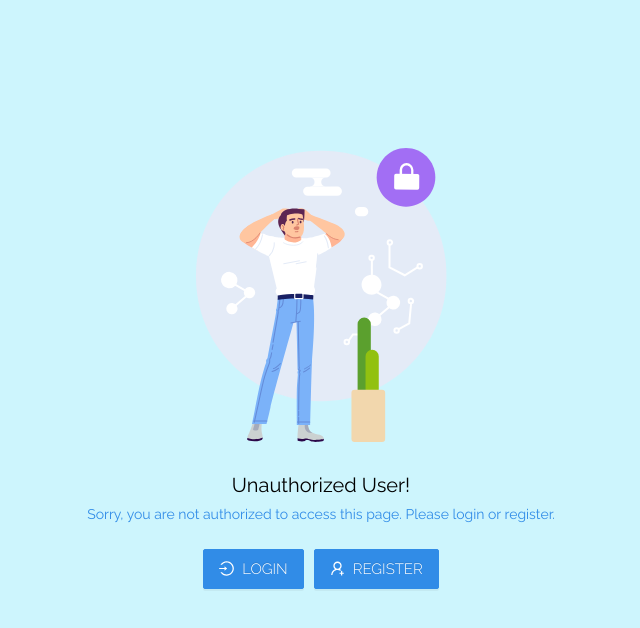
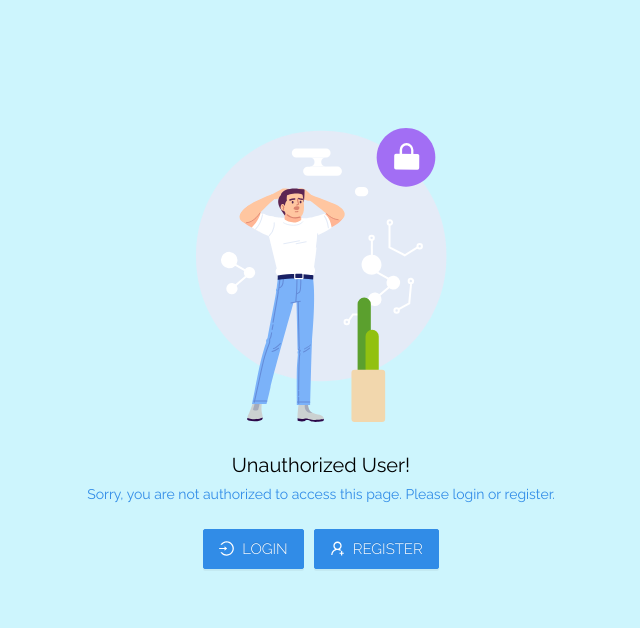
Before and after one commit to jadedanial/asset-maintenance-system, a React (Create React App) app in the folder frontend/ams/: page /home in a window 1280 px wide. Shown: the top 628 px of the page, without its empty margins (319-959 px from the left). Built offline with nearby package versions, Linux system fonts and the light colour scheme; no server answers.

Commit message:
Enhanced UI.

```diff
--- a/frontend/ams/src/components/ResultEvent.js
+++ b/frontend/ams/src/components/ResultEvent.js
@@ -4,7 +4,7 @@ import { Result } from "antd";
 const ResultEvent = (props) => {
   return (
     <>
-      <div className={props.theme} style={{ paddingTop: "50px" }}>
+      <div className={props.theme} style={{ paddingTop: "30px" }}>
         <Result
           icon={props.icon}
           status={props.status}
```
Also changed, not shown: 1 other file (tests, documents, lock files or other folders).
